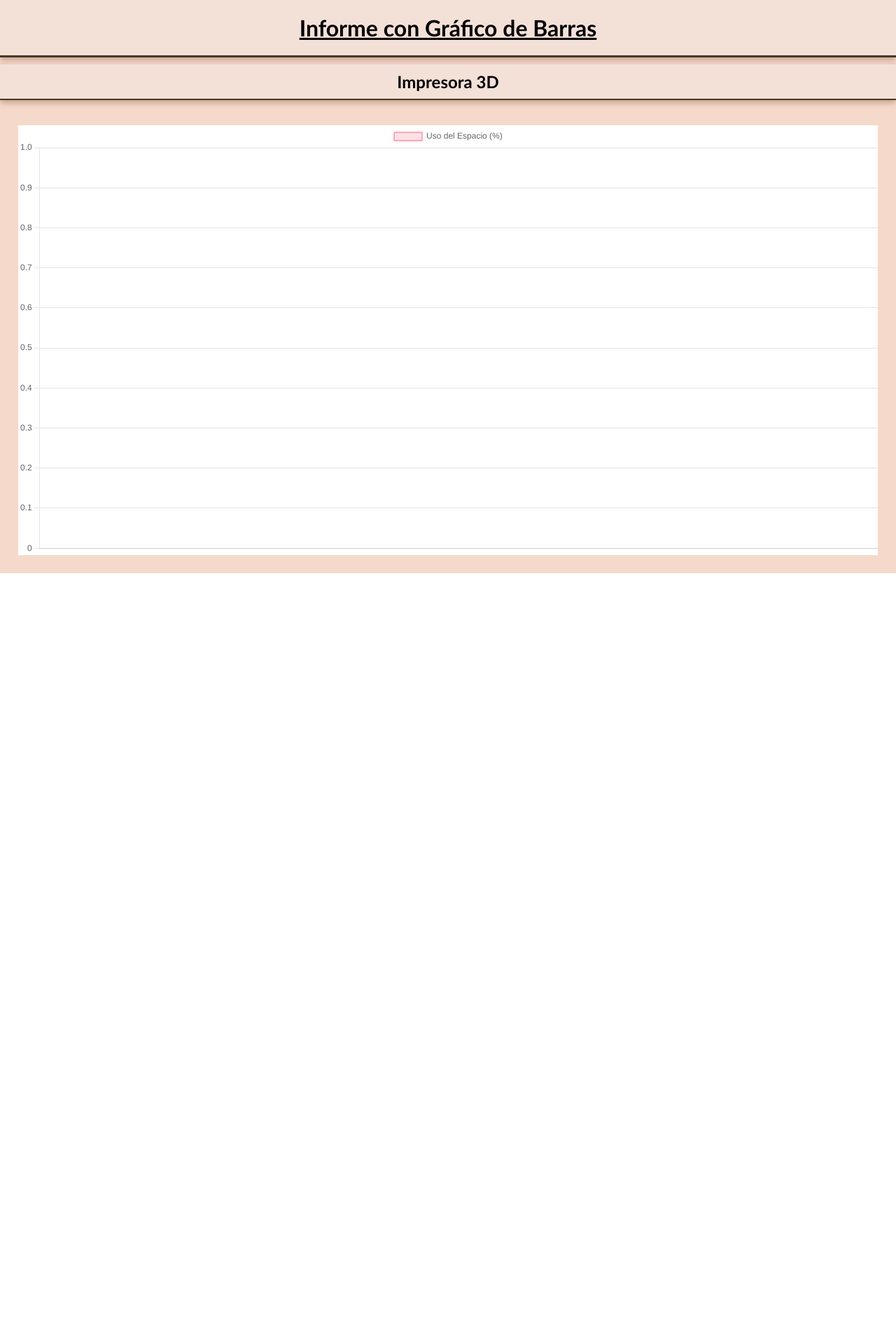
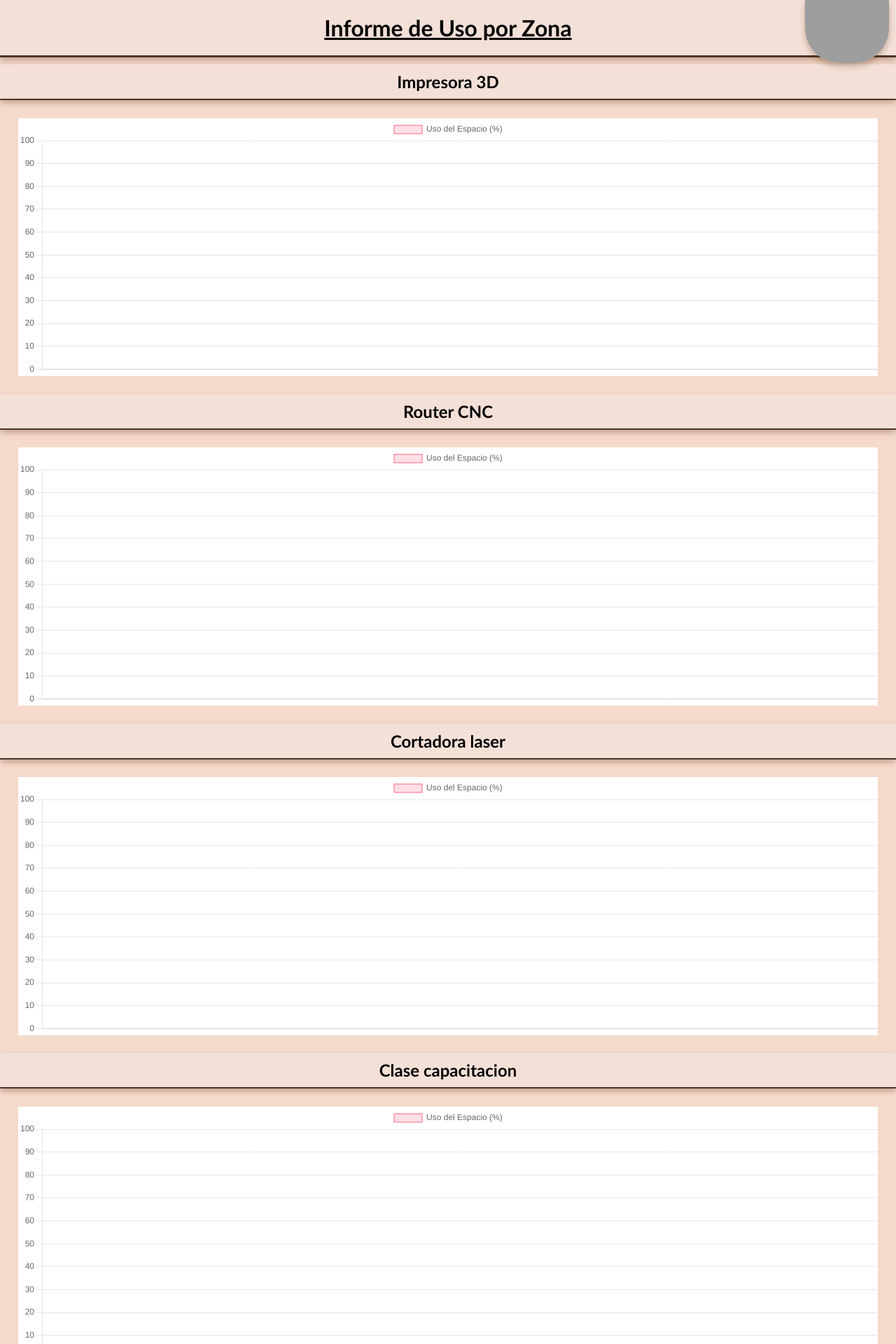
Before and after one commit to LemonHum4n/proyectoMaker, a Flask app: page /estadisticas in a window 1280 px wide. Shown: the top 1920 px of the page at 70% size. Before the commit the page ends 819 px from the top, so only its background shows below. Run offline with Flask 3, Linux system fonts and the light colour scheme; data that the repository does not hold is empty; grey boxes are pictures that could not be loaded.

Commit message:
Cambios estadistica

```diff
--- a/markerSpace/flask_app/controllers/users_controller.py
+++ b/markerSpace/flask_app/controllers/users_controller.py
@@ -54,9 +54,9 @@
 def eliminar_cuenta():
     return render_template('registro.html')
 
-@app.route('/eliminar_reserva', methods=['POST'])
+@app.route('/eliminar_reserva')
 def eliminar_reserva():
-    return render_template('registro.html')
+    return render_template('delete_reserve.html')
 
 @app.route('/logro')
 def logro():
--- a/markerSpace/flask_app/static/css/estilo_estadistica.css
+++ b/markerSpace/flask_app/static/css/estilo_estadistica.css
@@ -6,6 +6,18 @@
     display: flex;
     flex-direction: column;
     background-color: #f5dacb;
+}
+
+.logo {
+    position: fixed;
+    top: 0px;
+    right: 10px;
+    width: 120px;
+    height: auto;
+    z-index: 1000;
+    border-radius: 0 0 50px 50px;
+    background-color: #f3e0d7;
+    box-shadow: #5e2e0b52 0px 4px 8px 0px;
 }
 
 h1 {
@@ -24,6 +36,7 @@
 canvas{
     background-color: #ffffff;
     margin: 2%;
+    width: 10%;
 }
 
 h2 {
@@ -38,3 +51,27 @@
     border-width: 0 0 2px 0;
     background-color: #f3e0d7;
 }
+
+#input_reserva{
+    background-color: #493628;
+    color: #E4E0E1;
+    border: none;
+    padding: 10px 20px;
+    border-radius: 5px;
+    cursor: pointer;
+    font-size: 16px;
+    margin: 3px;
+    width: 200px;
+}
+
+#input_reserva:hover{
+    background-color: #AB886D;
+    color: #493628;
+}
+
+footer{
+    display: flex;
+    justify-content: center;
+    margin: 10px 0;
+    width: 100%;
+}
--- a/markerSpace/flask_app/templates/estadistica.html
+++ b/markerSpace/flask_app/templates/estadistica.html
@@ -2,26 +2,34 @@
 <html lang="es">
 <head>
     <meta charset="UTF-8">
-    <title>Informe con Gráfico de Barras</title>
-    <!-- Incluir Chart.js -->
-    <link rel="stylesheet" href="estilo_estadistica.css">
+    <title>Informe con Gráficos de Barras</title>
     <script src="https://cdn.jsdelivr.net/npm/chart.js"></script>
+    <link rel="stylesheet" href="{{ url_for('static', filename='css/estilo_estadistica.css') }}">
 </head>
 <body>
-    <h1>Informe con Gráfico de Barras</h1>
 
-    <h2>Impresora 3D</h2>
+    <header>
+        <img src="https://liceorbl.cl/v.24/wp-content/uploads/2024/05/RBL.png" alt="Liceo RBL Logo" class="logo">
+    </header>
+    <h1>Informe de Uso por Zona</h1>
 
-    <!-- Agregar un contenedor para el gráfico -->
-    <canvas id="usoChart" width="10" height="5"></canvas>
+    {% for zona, estadisticas in datos_por_zona.items() %}
+        <div class="grafico-container">
+            <h2>{{ zona }}</h2>
+            <canvas id="chart_{{ loop.index }}" width="20%" height="6%"></canvas>
+        </div>
+    {% endfor %}
 
     <script>
-        const ctx = document.getElementById('usoChart').getContext('2d');
-        const data = {
+        {% for zona, estadisticas in datos_por_zona.items() %}
+        const ctx{{ loop.index }} = document.getElementById('chart_{{ loop.index }}').getContext('2d');
+        new Chart(ctx{{ loop.index }}, {
+            type: 'bar',
+            data: {
                 labels: [{% for tipo, porcentaje in estadisticas %}'{{ tipo }}'{% if not loop.last %}, {% endif %}{% endfor %}],
                 datasets: [{
                     label: 'Uso del Espacio (%)',
-                data: [{% for tipo, porcentaje in estadisticas %}{{ porcentaje }}{% if not loop.last %}, {% endif %}{% endfor %}],
+                    data: [{% for tipo, porcentaje in estadisticas %}{{ porcentaje|round(2) }}{% if not loop.last %}, {% endif %}{% endfor %}],
                     backgroundColor: [
                         'rgba(255, 99, 132, 0.2)',
                         'rgba(54, 162, 235, 0.2)',
@@ -40,21 +48,24 @@
                     ],
                     borderWidth: 1
                 }]
-        };
-
-        const config = {
-            type: 'bar',
-            data: data,
+            },
             options: {
+                responsive: true,
                 scales: {
                     y: {
-                        beginAtZero: true
+                        beginAtZero: true,
+                        max: 100
                     }
                 }
             }
-        };
+        });
+        {% endfor %}
+    </script>
 
-        new Chart(ctx, config);
-    </script>
+    <form action="/login" method="get" id="form_reserva">
+        <footer>
+            <input type="submit" value="Volver" id="input_reserva">
+        </footer>
+    </form>
 </body>
 </html>
--- a/markerSpace/flask_app/templates/registro.html
+++ b/markerSpace/flask_app/templates/registro.html
@@ -10,7 +10,9 @@
     <!-- <link rel="stylesheet" href="estilo_registro.css"> -->
 </head>
 <body>
-
+    <header>
+        <img src="https://liceorbl.cl/v.24/wp-content/uploads/2024/05/RBL.png" alt="Liceo RBL Logo" class="logo">
+    </header>
     <div class="container">
         <div class="row">
             <div class="col-6 registro">
```
Also changed, not shown: markerSpace/flask_app/static/css/estilo_registro.css (+14 -0 lines), markerSpace/flask_app/static/css/estilo_reserva.css (+18 -5 lines), markerSpace/flask_app/templates/reserva.html (+10 -1 lines). Lines whose indentation alone changed are shown as unchanged.
